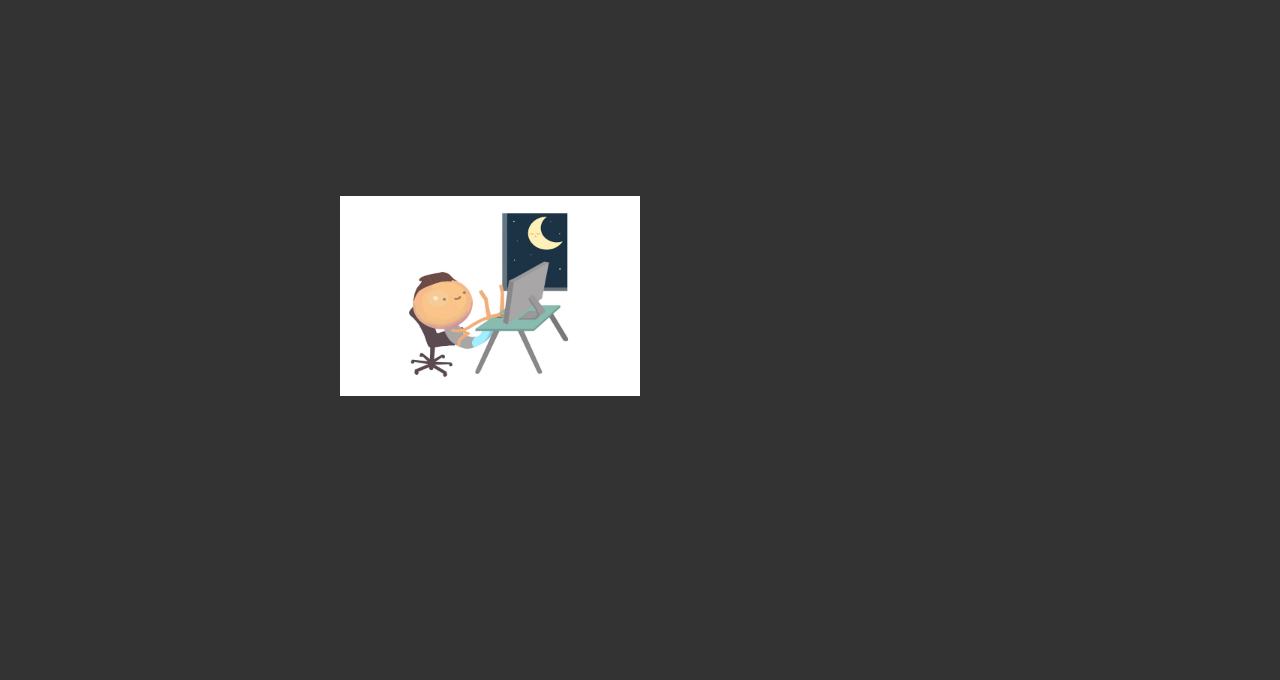
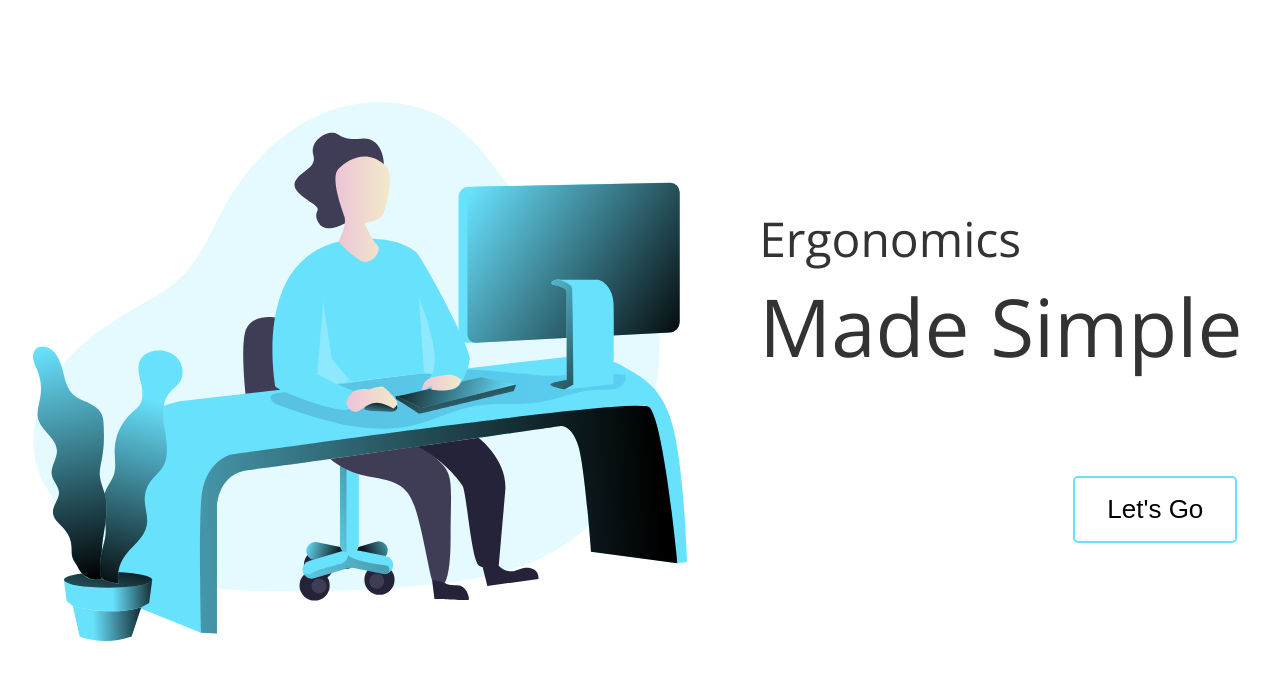
Before and after one commit to digi0ps/we-got-your-back, a React (Create React App) app: page / in a window 1280 px wide. Shown: the top 680 px of the page. Built offline with nearby package versions, Linux system fonts and the light colour scheme.

Commit message:
Implemented the landing page

```diff
--- a/src/App.css
+++ b/src/App.css
@@ -39,28 +39,23 @@
   }
 }
 
-body{
-  background-color:#333333;
-  display:flex;
-  justify-content: center;
-  align-items: center;
-  height: 99vh;
-}
+
 
 .Main{
-  height:400px;
-  width:650px;
-  border-radius:8px;
+  background-color:white;
   display: flex;
   flex-direction: row;
+  justify-content: center;
+  align-items:center;
   color:#fafafa;
   font-family: 'Open Sans', sans-serif;
+  margin-top:8%;
 }
 
 .secondHalf{
-  height:390px;
-  width: 50%;
-  background-color:#fafafa;
+
+  background-color:white;
+  color:#333333;
   float:right;
   margin-right:5px;
   margin-top:5px;
@@ -68,15 +63,53 @@ body{
 
 }
 
-.firstHalf{
-  height: 390px;
-  width: 50%;
-  padding-left:25px;
-  font-size:20px;
+/* .firstHalf{
+  display: flex;
+  justify-content: center;
+  align-items: center;
 
+} */
+
+.button{
+  background-color: #4CAF50; /* Green */
+  border: none;
+  color: white;
+  padding: 16px 32px;
+  text-align: center;
+  text-decoration: none;
+  display: inline-block;
+  font-size: 26px;
+  margin: 4px 2px;
+  -webkit-transition-duration: 0.4s; /* Safari */
+  transition-duration: 0.4s;
+  cursor: pointer;
+  margin-left:65%;
+  margin-top:20%;
+}
+
+.firstButton{
+  background-color: white;
+  color: black;
+  border: 2px solid #68E1FD	;
+  border-radius:5px;
+}
+
+.firstButton:hover{
+  background-color:#68E1FD	;
+  color:white;
+}
+
+.title{
+  font-size:3em;
+  margin-bottom:0px;
+}
+
+.tagline{
+  font-size:5em;
+  margin:0px;
 }
 
 .logo{
-  height:200px;
-  width:300px;
+  height: auto;
+  width:90%;
 }
--- a/src/App.jsx
+++ b/src/App.jsx
@@ -8,8 +8,14 @@ class Home extends React.Component {
             <div className="Main">
                 { /* <Webcam /> */ }
                 <div className="firstHalf">
-                    <img src="/images/ergonomics-dribbble.jpg" className="logo"/>
+                    <img src="/images/computer.svg" className="logo"/>
                 </div>
+                <div className="secondHalf">
+                <span className="title">Ergonomics</span><br></br>
+                <span className="tagline">Made Simple</span><br></br>
+                <button className="button firstButton">Let's Go</button>
+                </div>
+
 
             </div>
         )
```
Also changed, not shown: public/images/computer.svg (added).
